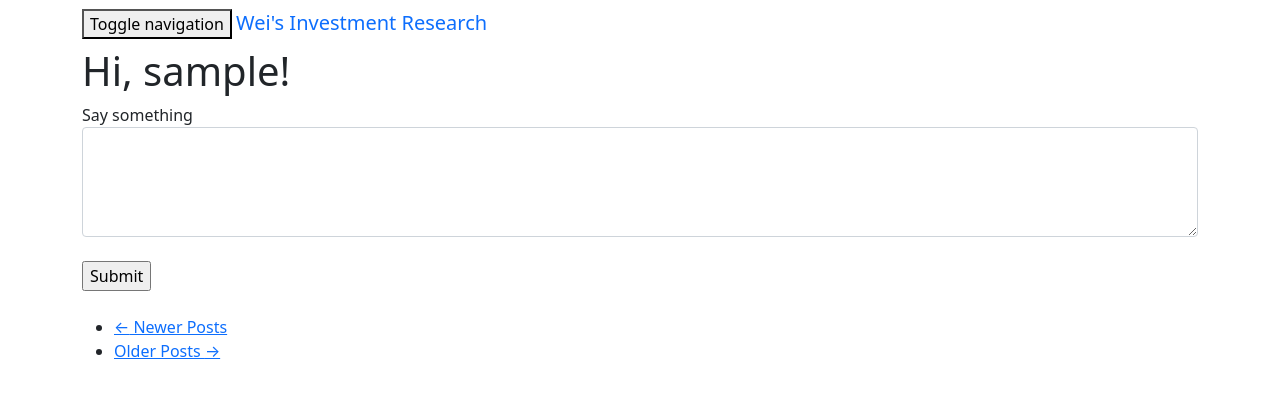
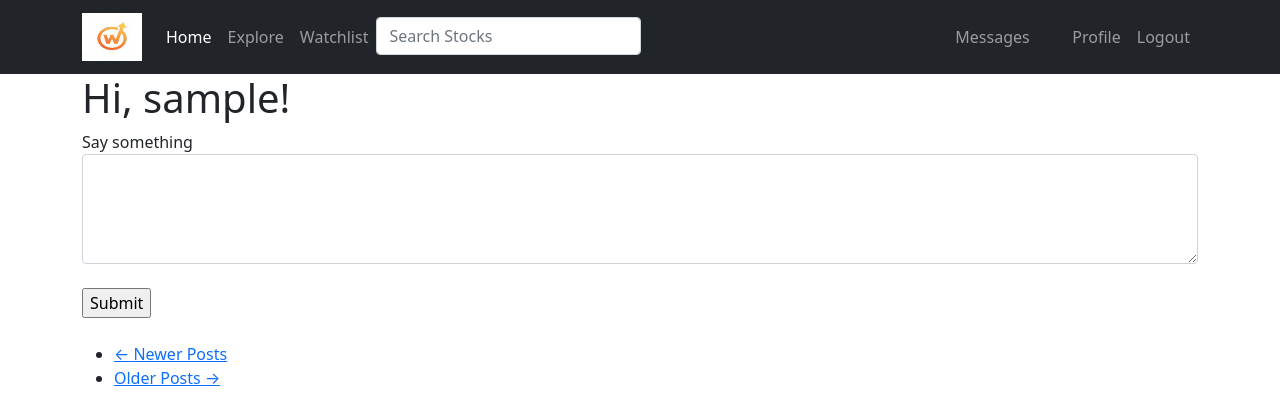
Before and after one commit to Willamette-OR/invresearch, a Flask app: page / in a window 1280 px wide. Shown: the top 420 px of the page. Run offline with Flask 2, Linux system fonts and the light colour scheme; the visitor is signed in with stand-in values (Sample User, id 1); data comes from the database, SQL or seed files in the repository; data that the repository does not hold is empty; parts of the project's set-up code (start-up, migrations or seed data) failed here and were passed over; some libraries are stand-ins or nearby versions.

Commit message:
Updated code for navbar for Bootstrap 5 in the base template

```diff
--- a/app/__init__.py
+++ b/app/__init__.py
@@ -7,7 +7,6 @@ from flask_sqlalchemy import SQLAlchemy
 from flask_migrate import Migrate
 from flask_login import LoginManager
 from flask_mail import Mail
-from flask_bootstrap import Bootstrap
 from flask_moment import Moment
 from flask_ckeditor import CKEditor
 from logging.handlers import SMTPHandler, RotatingFileHandler
@@ -23,7 +22,6 @@ migrate = Migrate()
 login = LoginManager()
 login.login_view = 'auth.login'
 mail = Mail()
-bootstrap = Bootstrap()
 moment = Moment()
 ckeditor = CKEditor()
 
@@ -39,7 +37,6 @@ def create_app(config=Config):
     migrate.init_app(app, db)
     login.init_app(app)
     mail.init_app(app)
-    bootstrap.init_app(app)
     moment.init_app(app)
     ckeditor.init_app(app)
 
--- a/app/templates/base.html
+++ b/app/templates/base.html
@@ -10,42 +10,56 @@
         </title>
         <meta charset="utf-8">
         <meta name="viewport" content="width=device-width, initial-scale=1">
-        <link href="https://cdn.jsdelivr.net/npm/bootstrap@5.1.3/dist/css/bootstrap.min.css" rel="stylesheet" integrity="sha384-1BmE4kWBq78iYhFldvKuhfTAU6auU8tT94WrHftjDbrCEXSU1oBoqyl2QvZ6jIW3" crossorigin="anonymous">
-    </head>
+        <link rel="stylesheet" href="https://cdn.jsdelivr.net/npm/bootstrap@5.1.3/dist/css/bootstrap.min.css" integrity="sha384-1BmE4kWBq78iYhFldvKuhfTAU6auU8tT94WrHftjDbrCEXSU1oBoqyl2QvZ6jIW3" crossorigin="anonymous">    </head>
 
     <body>
 
         <!-- navbar -->
-        <nav class="navbar navbar-default">
+        <nav class="navbar navbar-expand-sm bg-dark navbar-dark">
             <div class="container">
-                <div class="navbar-header">
-                    <button type="button" class="navbar-toggle collapsed" data-toggle="collapse" data-target="#bs-example-navbar-collapse-1" aria-expanded="false">
-                        <span class="sr-only">Toggle navigation</span>
-                        <span class="icon-bar"></span>
-                        <span class="icon-bar"></span>
-                        <span class="icon-bar"></span>
+                <!-- logo -->
+                <a class="navbar-brand" href="{{ url_for('main.index') }}">
+                    <img src="{{ url_for('static', filename='logo.jpg') }}" alt="" width="60" height="48">
+                </a>
+
+                <!-- button for collapsible navbar when the window size is small -->
+                <button class="navbar-toggler" type="button" data-bs-toggle="collapse" data-bs-target="#collapsibleNavbar">
+                    <span class="navbar-toggler-icon"></span>
                 </button>
-                    <a class="navbar-brand" href="{{ url_for('main.index') }}">Wei's Investment Research</a>
-                </div>
-                <div class="collapse navbar-collapse" id="#bs-example-navbar-collapse-1">
-                    <ul class="nav navbar-nav">
-                        <li><a href="{{ url_for('main.index') }}">Home</a></li>
-                        <li><a href="{{ url_for('main.explore') }}">Explore</a></li>
-                        <li><a href="{{ url_for('stocks.watchlist') }}">Watchlist</a></li>
-                    </ul>
+
+                <!-- main contents on the navbar -->
+                <div class="collapse navbar-collapse" id="collapsibleNavbar">
+                    <!-- list of left-justified links on the navbar -->
+                    <ul class="navbar-nav me-auto mb-2 mb-lg-0">
+                        <li class="nav-item">
+                            <a class="nav-link active" href="{{ url_for('main.index') }}">Home</a>
+                        </li>
+                        <li class="nav-item">
+                            <a class="nav-link" href="{{ url_for('main.explore') }}">Explore</a>
+                        </li>
+                        <li class="nav-item">
+                            <a class="nav-link" href="{{ url_for('stocks.watchlist') }}">Watchlist</a>
+                        </li>
+                        <li class="nav-item">
                             {% if g.search_form %}
-                        <form class="navbar-form navbar-left" action="{{ url_for('stocks.search_stocks') }}" method="GET">
+                                <form class="d-flex" action="{{ url_for('stocks.search_stocks') }}" method="GET">
                                     <div class="form-group">
-                                {{ g.search_form.q(size=20, class='form-control', placeholder='Search Stocks') }}
+                                        {{ g.search_form.q(size=20, class="form-control me-2", type="search", placeholder="Search Stocks") }}
                                     </div>
                                 </form>
                             {% endif %}
-                    <ul class="nav navbar-nav navbar-right">
+                        </li>
+                    </ul>
+
+                    <!-- right-justified form on the navbar -->
+                    <ul class="navbar-nav">
                         {% if current_user.is_anonymous %}
-                            <li><a href="{{ url_for('auth.login') }}">Login</a></li>
+                            <li class="nav-item">
+                                <a class="nav-link" href="{{ url_for('auth.login') }}">Login</a>
+                            </li>
                         {% else %}
-                            <li>
-                                <a href="{{ url_for('main.messages') }}">
+                            <li class="nav-item">
+                                <a class="nav-link" href="{{ url_for('main.messages') }}">
                                     Messages
                                     {% set new_messages = current_user.new_messages() %}
                                     <span id="message_count" class="badge"
@@ -55,8 +69,12 @@
                                     </span>
                                 </a>
                             </li>
-                            <li><a href="{{ url_for('main.user', username=current_user.username) }}">Profile</a></li>
-                            <li><a href="{{ url_for('auth.logout') }}">Logout</a></li>
+                            <li class="nav-item">
+                                <a class="nav-link" href="{{ url_for('main.user', username=current_user.username) }}">Profile</a>
+                            </li>
+                            <li class="nav-item">
+                                <a class="nav-link" href="{{ url_for('auth.logout') }}">Logout</a>
+                            </li>
                         {% endif %}
                     </ul>
                 </div>
--- a/app/templates/index.html
+++ b/app/templates/index.html
@@ -1,5 +1,4 @@
 {% extends 'base.html' %}
-{% import 'bootstrap/wtf.html' as wtf %}
 
 
 {% block app_content %}
```
Also changed, not shown: app/static/logo.jpg (added). Lines whose indentation alone changed are shown as unchanged.
